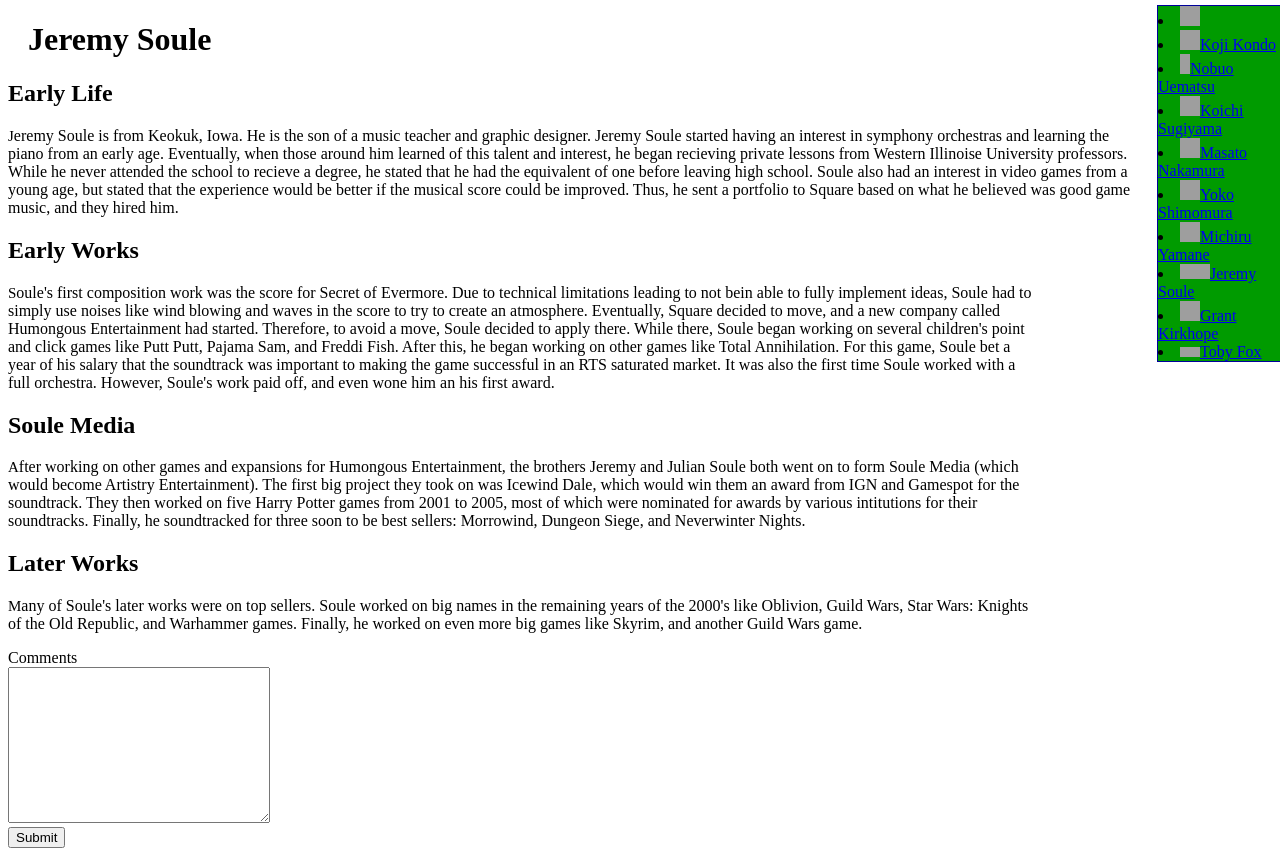
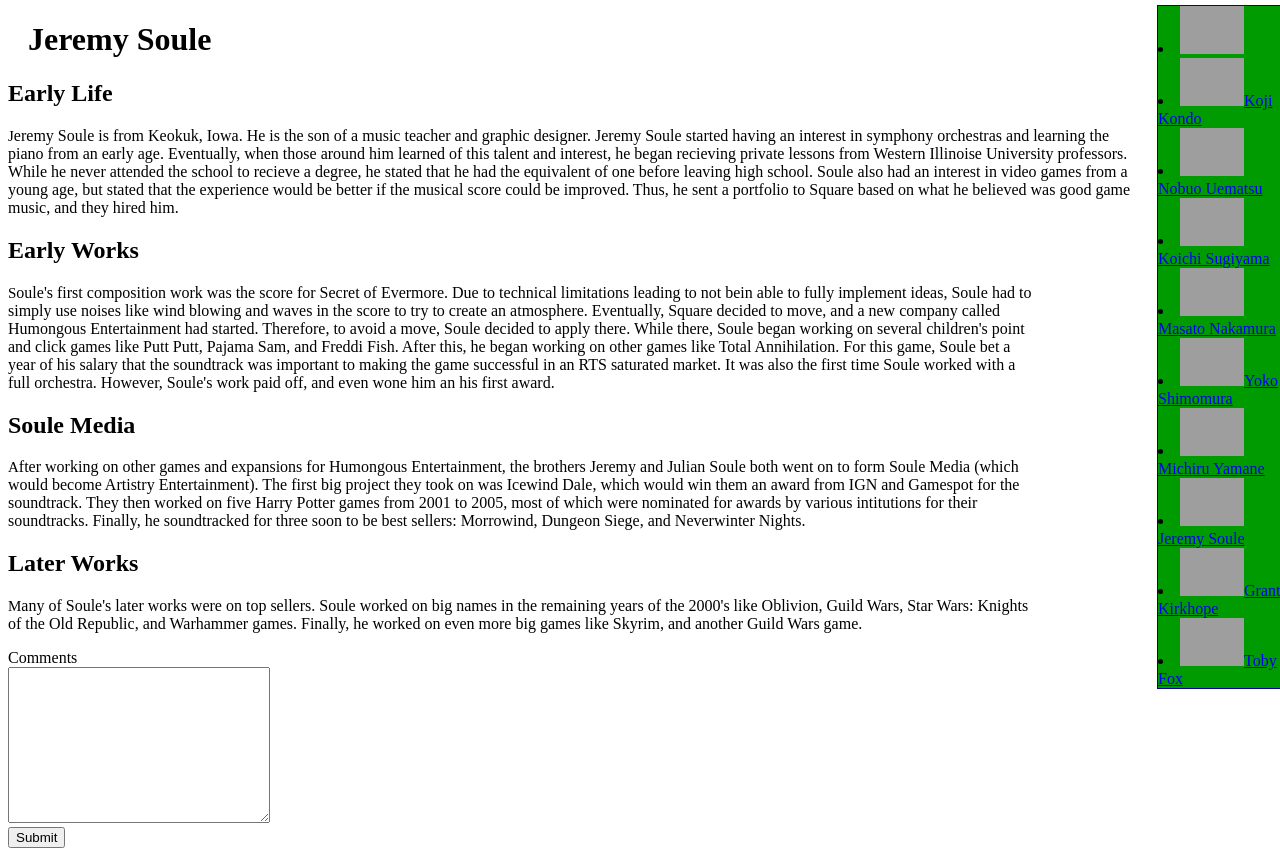
Before and after one commit to PangianIan/GroupProject, a PHP site: page /JeremySoule.html in a window 1280 px wide. Run offline with PHP 8.4, Linux system fonts and the light colour scheme; grey boxes are pictures that could not be loaded.

Commit message:
Added changes to image size based on screen size

```diff
--- a/GroupProject.css
+++ b/GroupProject.css
@@ -60,3 +60,7 @@ td{
 th{
     border: solid 1pt black;
 }
+img{
+    width: 50%;
+    height: 50%;
+}
--- a/GroupProjectPhone.css
+++ b/GroupProjectPhone.css
@@ -62,3 +62,7 @@ td{
 th{
     border: solid 1pt black;
 }
+img{
+    width: 20%;
+    height: 20%;
+}
--- a/GroupProjectTablet.css
+++ b/GroupProjectTablet.css
@@ -60,3 +60,7 @@ td{
 th{
     border: solid 1pt black;
 }
+img{
+    width: 30%;
+    height: 30%;
+}
```
